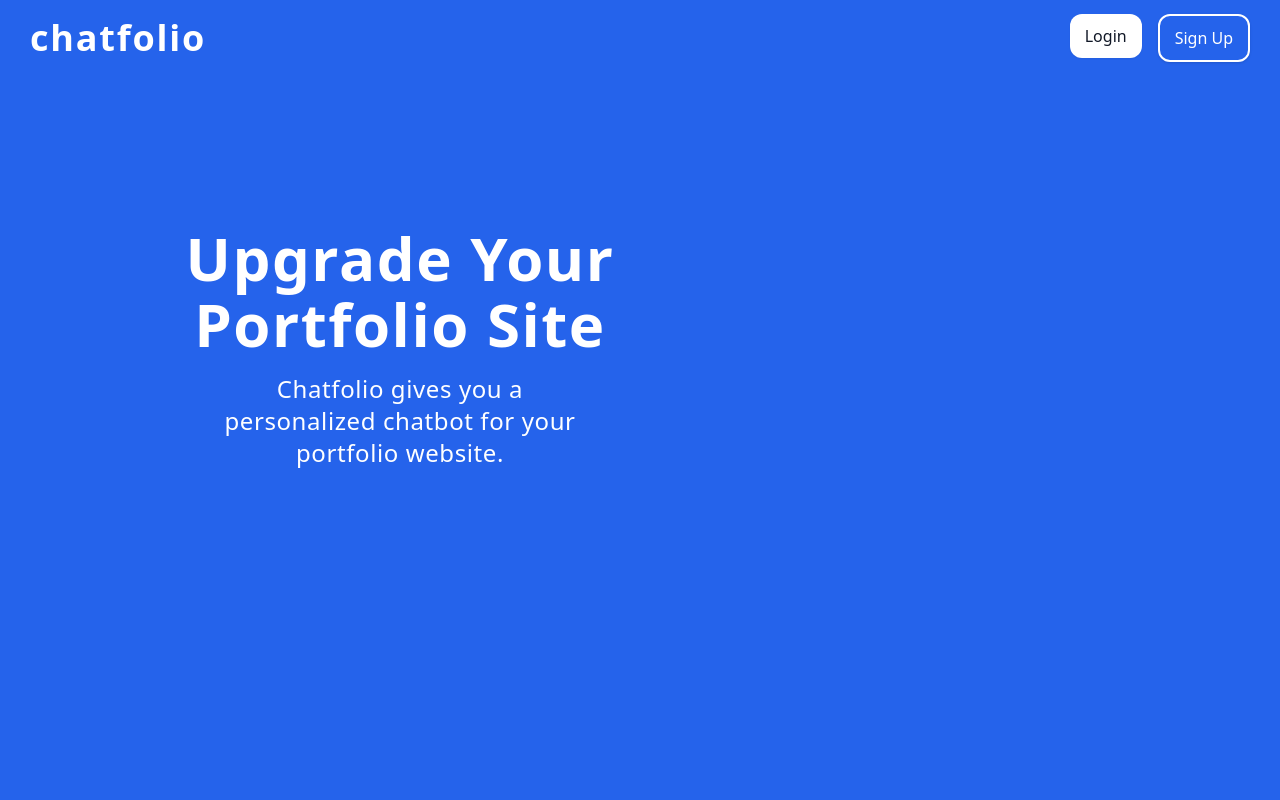
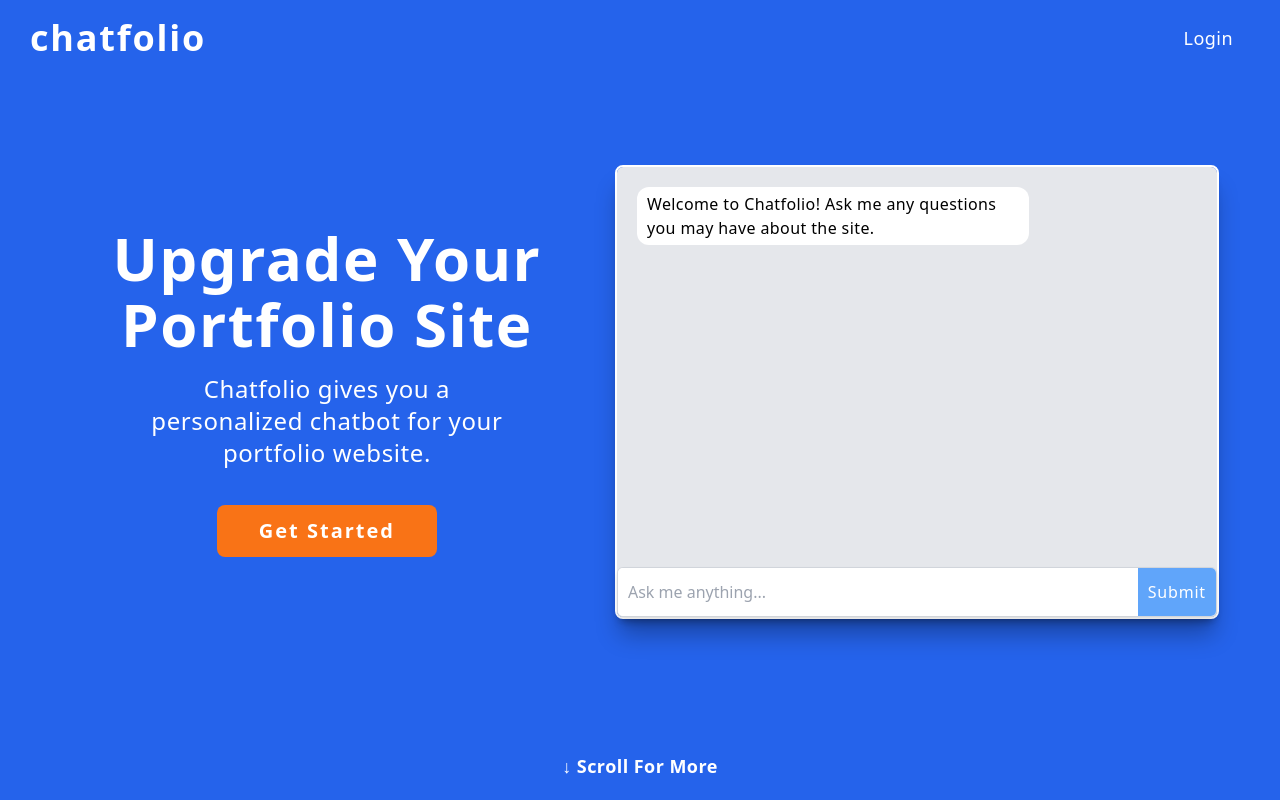
Before and after one commit to aday2418/portfolioGPT, a Next.js app: page / in a window 1280 px wide. Built offline with nearby package versions, Linux system fonts and the light colour scheme.

Commit message:
Added landing page bot

```diff
--- /dev/null
+++ b/app/api/landingPageBot/route.ts
@@ -0,0 +1,13 @@
+import callChatGpt from "@/lib/callChatGpt";
+import routeUser from "@/lib/routeUser";
+import { createRouteHandlerClient } from "@supabase/auth-helpers-nextjs";
+import { NextRequest, NextResponse } from "next/server";
+
+export async function POST(req: NextRequest){
+    const siteInfo = "Chatfolio is a specialized website that focuses on providing injectable code solutions for chatbots, enabling users to integrate interactive chat functionality into their portfolio websites. This service is designed to enhance user engagement and create a more dynamic and interactive experience for visitors. Users can customize the appearance, behavior, and responses of their chatbots to match their personal brand or website design. This ensures that the chatbot feels like a natural extension of the website. Chatfolio provides simple and straightforward instructions for injecting the chatbot code into a user's website. This allows even non-technical users to set up the chatbot without any hassle. Chatfolio offers two pricing tiers, including a free tier and a premium tier with additional features. The premium tier is 5 dollars a month and comes with no branding and up to 2000 messages a month. The free tier includes only 200 messages a month. If asked if the site costs, respond with no saying that the site is free to use but has options to upgrade. Limit your response to two sentances."
+
+    const { messageHistory } = await req.json()
+    const data = await callChatGpt(siteInfo, messageHistory)
+
+    return NextResponse.json({data})
+}
--- a/app/createAccount/page.tsx
+++ /dev/null
@@ -1,73 +0,0 @@
-'use client';
-
-import UserInput from "@/components/UserInput";
-import createUser from "@/lib/createUser";
-import Link from "next/link";
-import { useRouter } from "next/navigation";
-import { useEffect, useState } from "react";
-
-export default function CreateAccount() {
-    const [email, setEmail] = useState<string>('')
-    const [password, setPassword] = useState<string>('')
-    const [confirmedPassword, setConfirmedPassword] = useState<string>('')
-    const [passwordError, setPasswordError] = useState<boolean>(false)
-    const router = useRouter();
-
-    useEffect(() => {
-        if(password != confirmedPassword){
-            setPasswordError(true)
-        }else{
-            setPasswordError(false)
-        }
-    }, [password, confirmedPassword])
-
-    const handleCreate = async (e: SubmitEvent) => {
-        e.preventDefault();
-
-        if(password == confirmedPassword)
-        {
-            const session = await createUser(email, password);
-
-            if(session) {
-                router.push("/account")
-            }
-        }else{
-            //??
-        }
-    }
-
-    const handleEmail = (value: string) => {
-        setEmail(value);
-    }
-
-    const handlePassword = (value: string) => {
-        setPassword(value);
-    }
-
-    const handleConfirmedPassword = (value:string) => {
-        setConfirmedPassword(value);
-    }
-    //If passwords match
-
-    return (
-        <div className="realtive w-full h-screen bg-blue-400 flex justify-center items-center">
-            <form onSubmit={handleCreate} className="relative w-[500px] h-fit bg-white rounded-xl shadow flex flex-col  items-center py-[25px] gap-8">
-                <h1 className="font-semibold text-2xl text-gray-800">Sign Up</h1>
-                <div className="w-full flex flex-col gap-4 px-[100px]">
-                    <UserInput title="Email Address" value={email} placeholder="John.Doe@gmail.com" onChange={handleEmail} />
-                    <UserInput title="Password" value={password} hidden={true} onChange={handlePassword} />
-                    <UserInput title="Confirm Password" value={confirmedPassword} hidden={true} onChange={handleConfirmedPassword} />
-                    {passwordError && <h1 className="text-red-500 font-semibold">**Passwords Must Match</h1>}
-                    <button className="bg-blue-400 rounded-md px-[10px] py-[15px] text-white font-medium tracking-wide mt-[10px]">
-                        Sign Up
-                    </button>
-                    <Link href="/">
-                        <button className="w-full bg-gray-400 rounded-md px-[10px] py-[15px] text-white font-medium tracking-wide mt-[10px]">
-                            Return To Home Page
-                        </button>
-                    </Link>
-                </div>
-            </form>
-        </div>
-    )
-}
--- a/app/page.tsx
+++ b/app/page.tsx
@@ -1,18 +1,30 @@
 import Link from "next/link";
 import AuthForm from "./AuthForm";
 import Header from "@/components/Header";
+import Chatbot from "@/components/Chatbot";
 
 export default function Home() {
+  const landingPageMessage = "Welcome to Chatfolio! Ask me any questions you may have about the site."
+
   return (
     <div className="relative w-full h-screen flex flex-col bg-blue-600">
       <Header/>
       <div className="relative flex">
-        <div className="relative flex flex-col items-center w-[800px] pt-[150px] gap-4">
-          <h1 className="text-white text-6xl text-center font-semibold tracking-wide max-w-[600px] leading-[1.1]">Upgrade Your Portfolio Site</h1>
+        <div className="relative flex flex-col items-center w-[800px] pt-[150px] gap-4 ml-[100px]">
+          <h1 className="text-white text-6xl text-center font-semibold tracking-wide max-w-[600px] leading-[1.1] ">Upgrade Your Portfolio Site</h1>
           <h1 className="text-white text-2xl text-center max-w-[400px] tracking-wide font-medium">
             Chatfolio gives you a personalized chatbot for your portfolio website.
           </h1>
+          <button className="text-xl text-white bg-orange-500 rounded-lg tracking-widest mt-[20px] px-[40px] py-[10px] font-semibold border-2 border-transparent hover:bg-orange-600 hover:shadow-lg smoothe">Get Started</button>
         </div>
+        <div className="relative w-full flex pt-[90px] justify-center ">
+          <div className="relative shadow-xl shadow-black/30 hover:shadow-black/50 smoothe hover:shadow-2xl border-2 border-white rounded-lg">
+            <Chatbot defaultMessage={landingPageMessage} landingPage={true}/>
+          </div>
+        </div>
+      </div>
+      <div className="absolute w-full flex justify-center bottom-5">
+        <h1 className="w-fit text-lg text-white font-semibold tracking-wide">↓ Scroll For More</h1>
       </div>
     </div>
   )
--- a/components/Chatbot.tsx
+++ b/components/Chatbot.tsx
@@ -5,8 +5,9 @@ import ChatHistory from "./ChatHistory";
 import callChatbot from "@/lib/callChatbot";
 import { MessageType } from "@/types/MessageType";
 
-export default function Chatbot(){
-    const [messageHistory, setMessageHistory] = useState<MessageType[]>([])
+export default function Chatbot({defaultMessage = null, landingPage = false}: {defaultMessage?: string | null, landingPage?: boolean}){
+    const defaultVal = defaultMessage ? [{sender: "bot", message: defaultMessage}] : []
+    const [messageHistory, setMessageHistory] = useState<MessageType[]>(defaultVal)
     const [currentMessage, setCurrentMessage] = useState<string>('')
     const [loading, setLoading] = useState<boolean>(false)
 
@@ -28,7 +29,7 @@ export default function Chatbot(){
 
         try{
             setLoading(true)
-            const response = await callChatbot(adjustedHistory)
+            const response = await callChatbot(adjustedHistory, landingPage)
             addMessageToHistory('bot', response)
         }catch(e: any){
             alert(e.message)
--- a/components/Header.tsx
+++ b/components/Header.tsx
@@ -8,13 +8,8 @@ export default function Header(){
             </div>
             <div className="relative flex gap-4">
                 <Link href="/login">
-                <button className="bg-white text-gray-900 font-medium px-[15px] py-[10px] rounded-xl shadow-sm hover:shadow">
+                <button className=" text-white font-medium px-[15px] py-[10px] text-lg tracking-wide rounded-xl border-2 border-transparent hover:border-white hover:shadow-md smoothe">
                     Login
-                </button>
-                </Link>
-                <Link href="/createAccount">
-                <button className="border-2 border-white shadow text-white font-medium px-[15px] py-[10px] rounded-xl hover:shadow">
-                    Sign Up
                 </button>
                 </Link>
             </div>
--- a/lib/callChatGpt.ts
+++ b/lib/callChatGpt.ts
@@ -12,7 +12,7 @@ enum ChatCompletionRequestMessageRoleEnum {
   System = 'system',
 }
 
-export default async function callChatGpt(resInfo: string, messageHistory: MessageType[]){
+export default async function callChatGpt(info: string, messageHistory: MessageType[], landingPage: boolean = false){
     const structuredHistory = messageHistory.map(message => {
       const { message: content, sender } = message
       const role = sender == "bot" ? ChatCompletionRequestMessageRoleEnum.Assistant : ChatCompletionRequestMessageRoleEnum.User
@@ -22,11 +22,13 @@ export default async function callChatGpt(resInfo: string, messageHistory: Messa
       }
     })
 
+    const systemMessage = landingPage ? "You are a helpful chatbot that delivers confident answers about chatfolio, a site that offers users a personalized chatbot for their portfolio website. Your answers are no longer than two sentences." : "You are a helpful chatbot that delivers confident answers about people's resumes. You only give answers, not cautions or warnings."
+
     const completion = await openai.createChatCompletion({
         model: "gpt-3.5-turbo",
         messages: [
-            {"role": "system", "content": "You are a helpful chatbot that delivers confident answers about people's resumes. You only give answers, not cautions or warnings."},
-            {"role": "user", "content": resInfo},
+            {"role": "system", "content": systemMessage},
+            {"role": "user", "content": info},
             ...structuredHistory
         ],
       });
--- a/lib/callChatbot.ts
+++ b/lib/callChatbot.ts
@@ -2,8 +2,10 @@ import { createClientComponentClient } from "@supabase/auth-helpers-nextjs"
 import { Database } from '../database.types'
 import { MessageType } from "@/types/MessageType"
 
-export default async function callChatbot(messageHistory: MessageType[]){
-    const res = await fetch('/api/ask', {
+export default async function callChatbot(messageHistory: MessageType[], landingPage: boolean = false){
+    const fetchPath = landingPage ?  '/api/landingPageBot' : '/api/ask'
+
+    const res = await fetch(fetchPath, {
         method: 'POST',
         headers: {
             'Content-Type': 'application/json'
```
